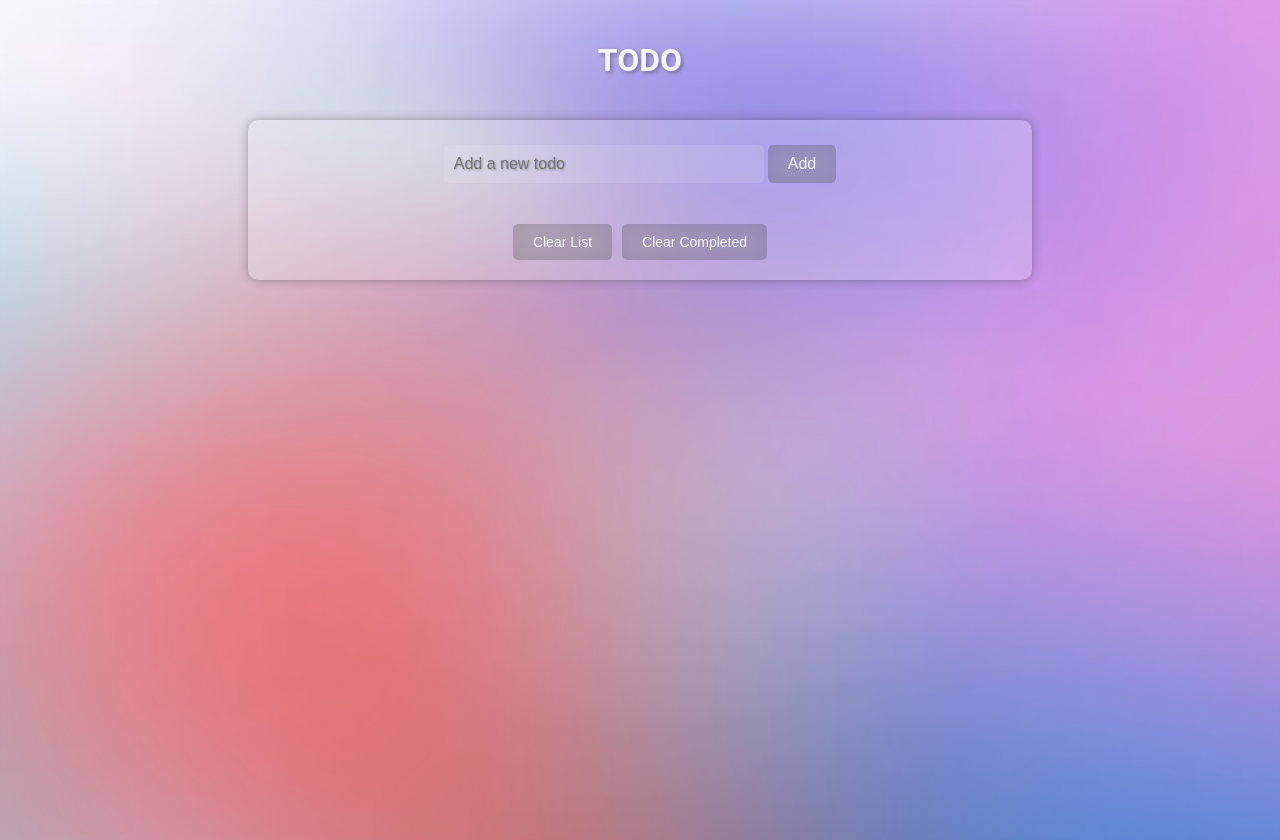
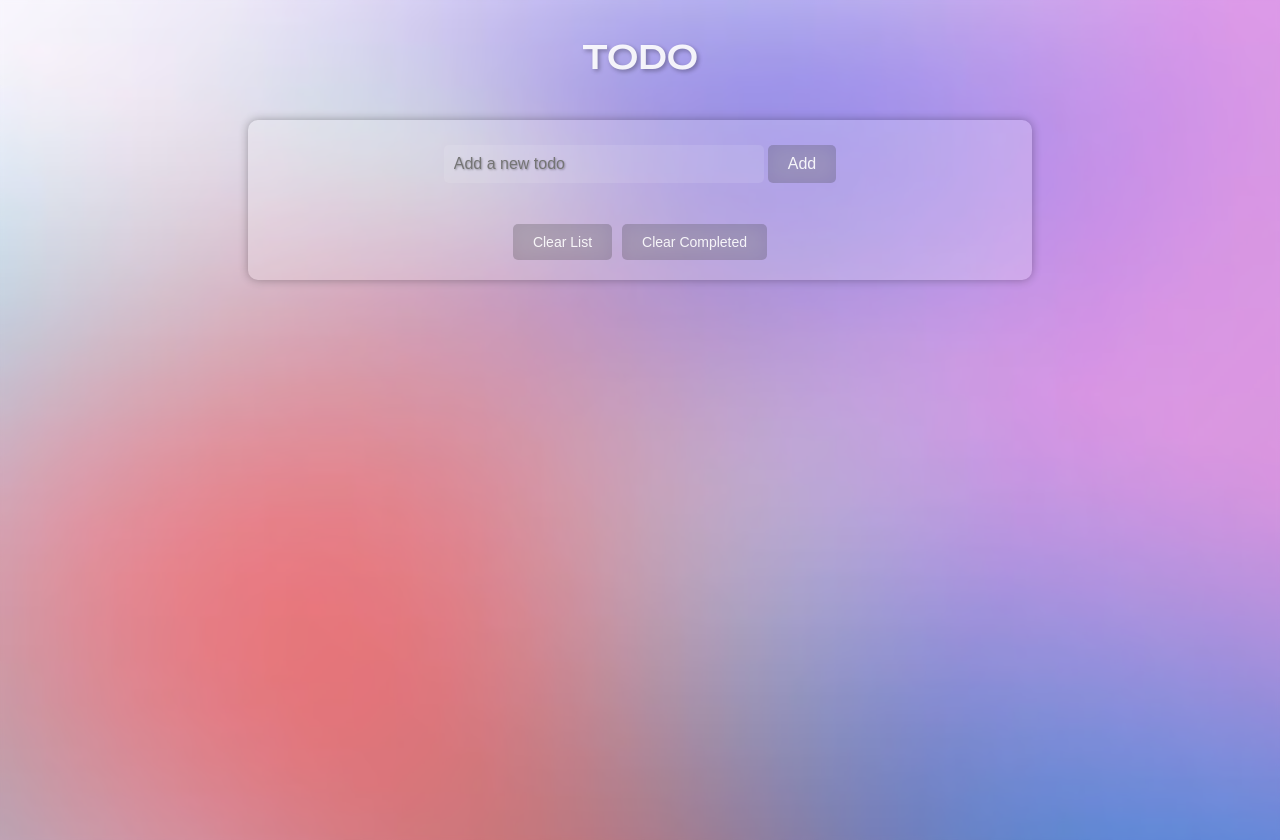
Before and after one commit to anishtankala/todo-test, a plain HTML site: page index.html in a window 1280 px wide. Drawn offline with Linux system fonts and the light colour scheme.

Commit message:
update font

```diff
--- a/styles/styles1.css
+++ b/styles/styles1.css
@@ -20,7 +20,7 @@ body {
 
   h1 {
     text-align: center;
-    font-family: 'Roboto', sans-serif;
+    /* font-family: 'Roboto', sans-serif; */
     font-weight: 700;
     font-size: 32px;
     color: rgba(255, 255, 255, 0.9);
@@ -37,7 +37,6 @@ body {
     text-align: center;
     display: flex;
     flex-direction: column;
-    /* flex-basis: 50%; */
     max-width: 60%;
     margin-inline: auto;
     align-self: auto;
```
